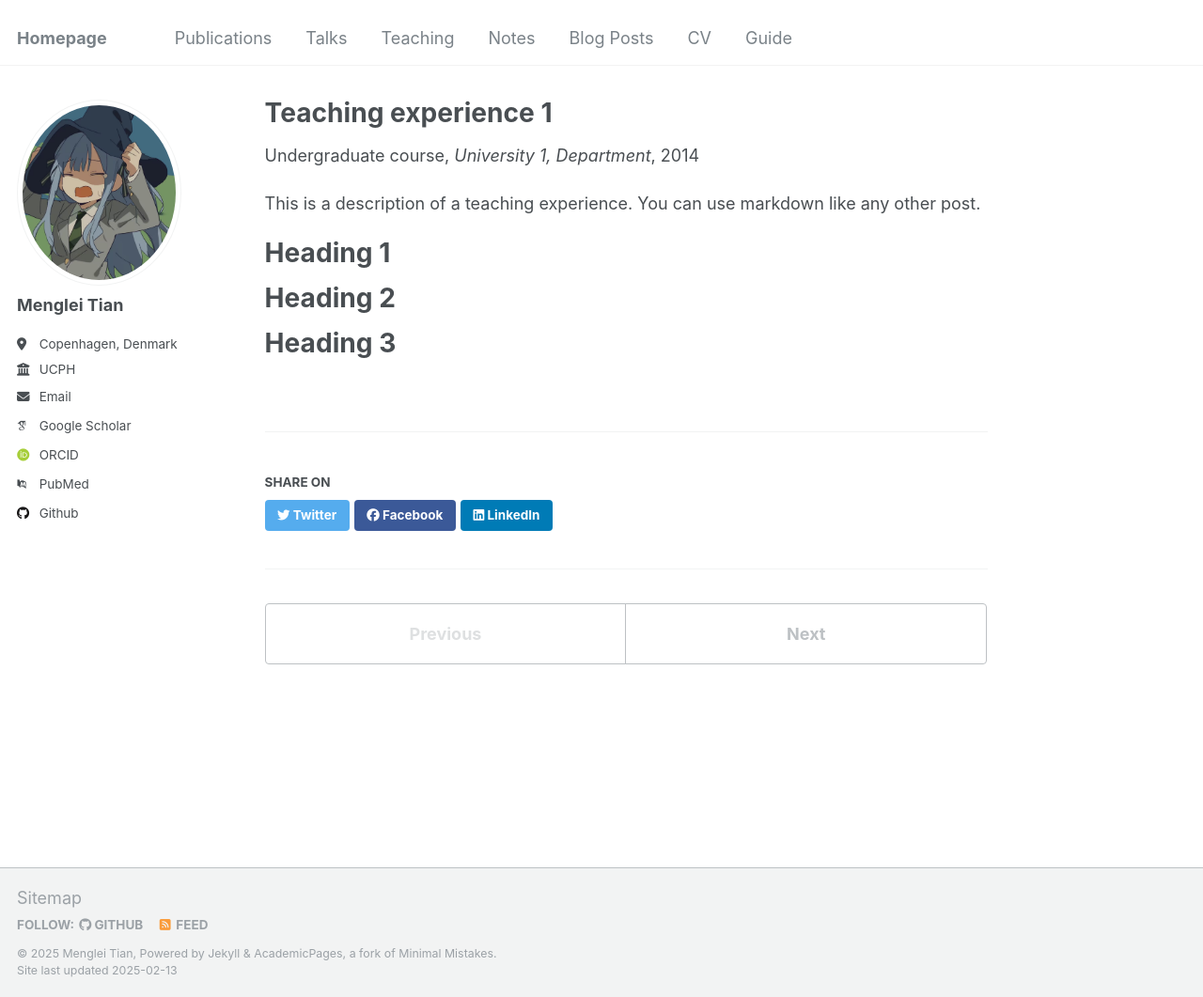
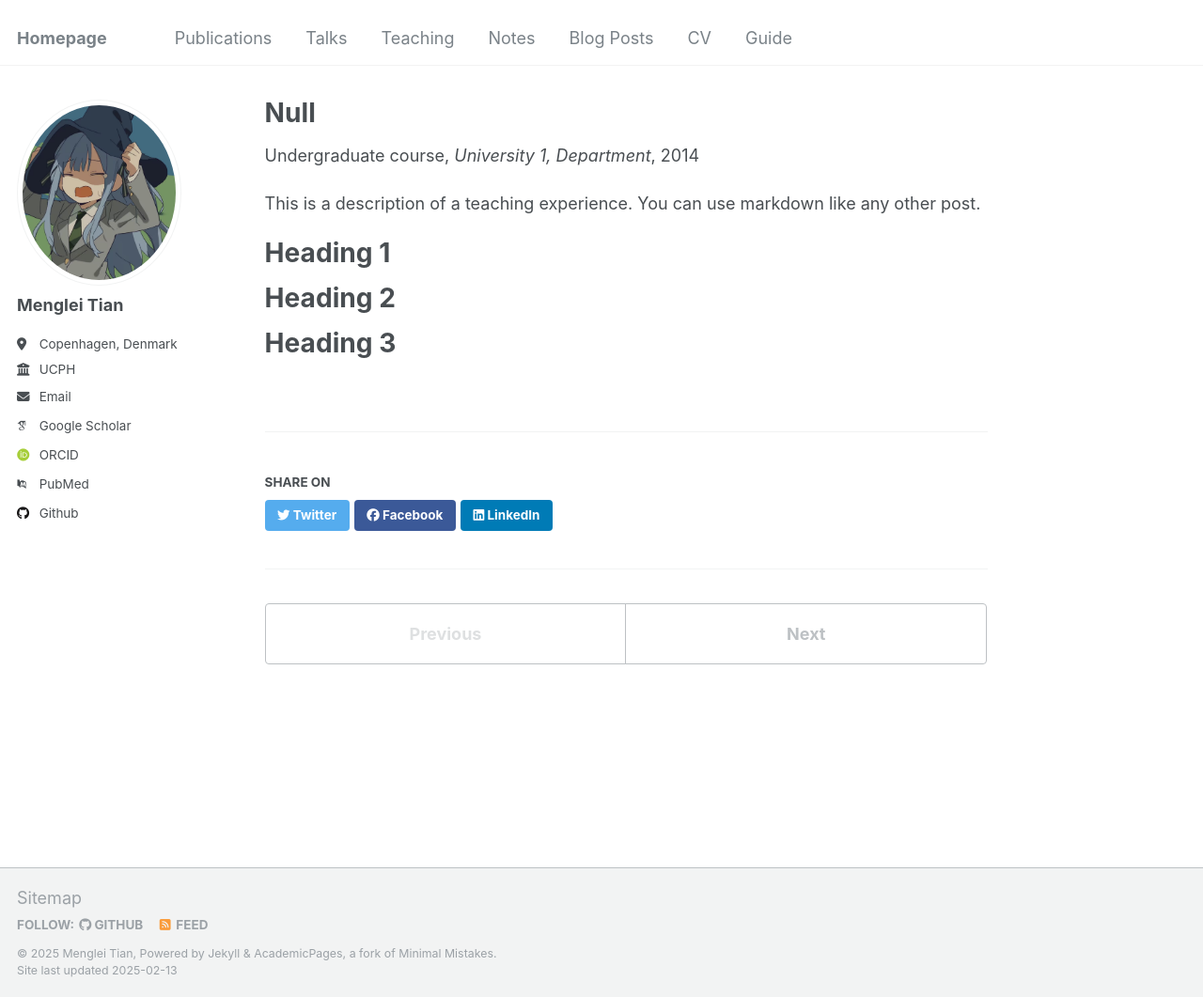
Before and after one commit to Corvus-coronoides/Menglei-Tian.github.io, a Jekyll site: the page built from _teaching/2014-spring-teaching-1.md, in a window 1280 px wide and 1061 px high. Shown: the whole window at 94% size. Built offline with Jekyll 4.4.1, drawn with Linux system fonts in a browser that asks for light colours; some web fonts are replaced.

Commit message:
Update 2014-spring-teaching-1.md

```diff
--- a/_teaching/2014-spring-teaching-1.md
+++ b/_teaching/2014-spring-teaching-1.md
@@ -1,5 +1,5 @@
 ---
-title: "Teaching experience 1"
+title: "Null"
 collection: teaching
 type: "Undergraduate course"
 permalink: /teaching/2014-spring-teaching-1
```
